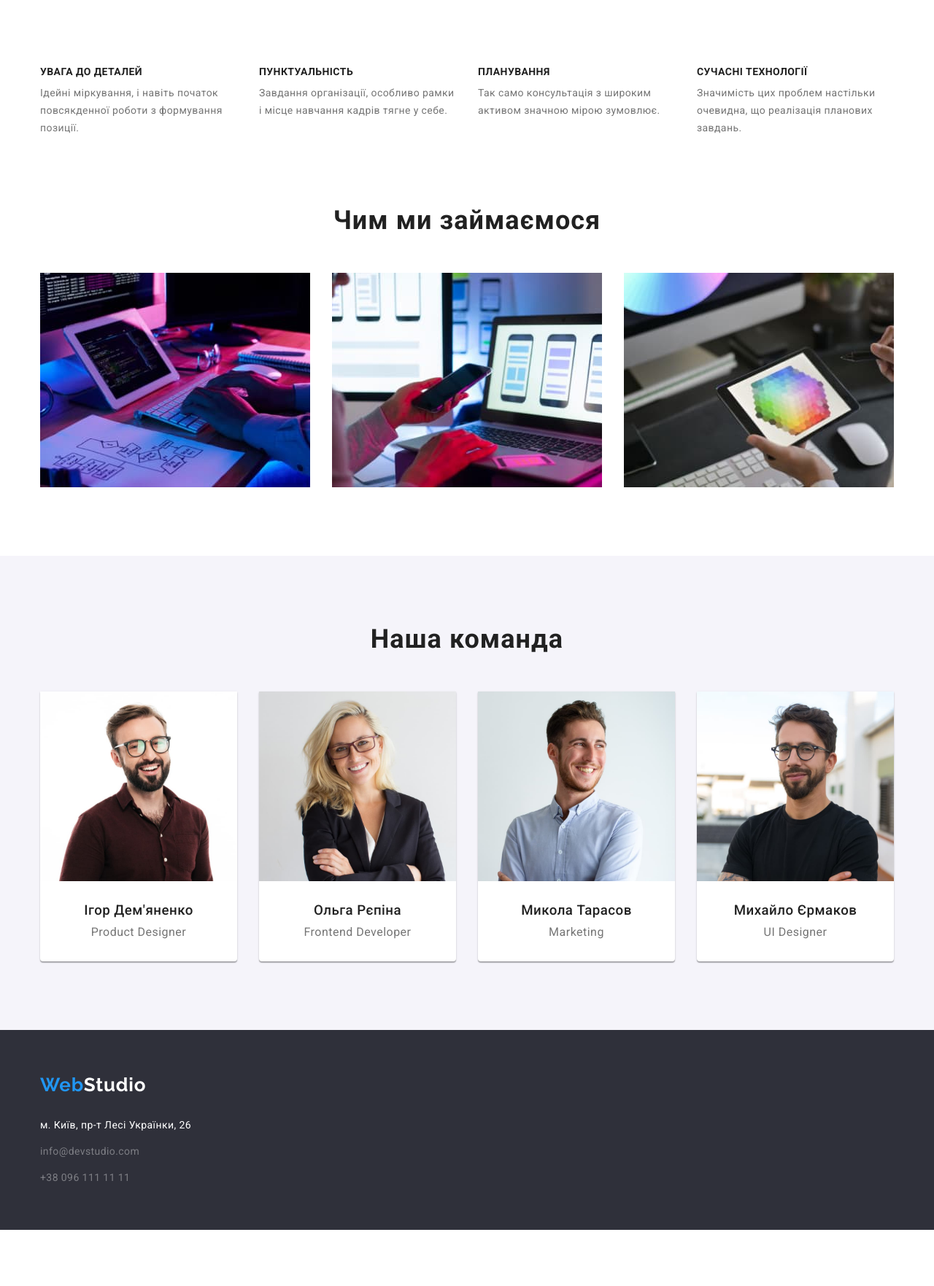
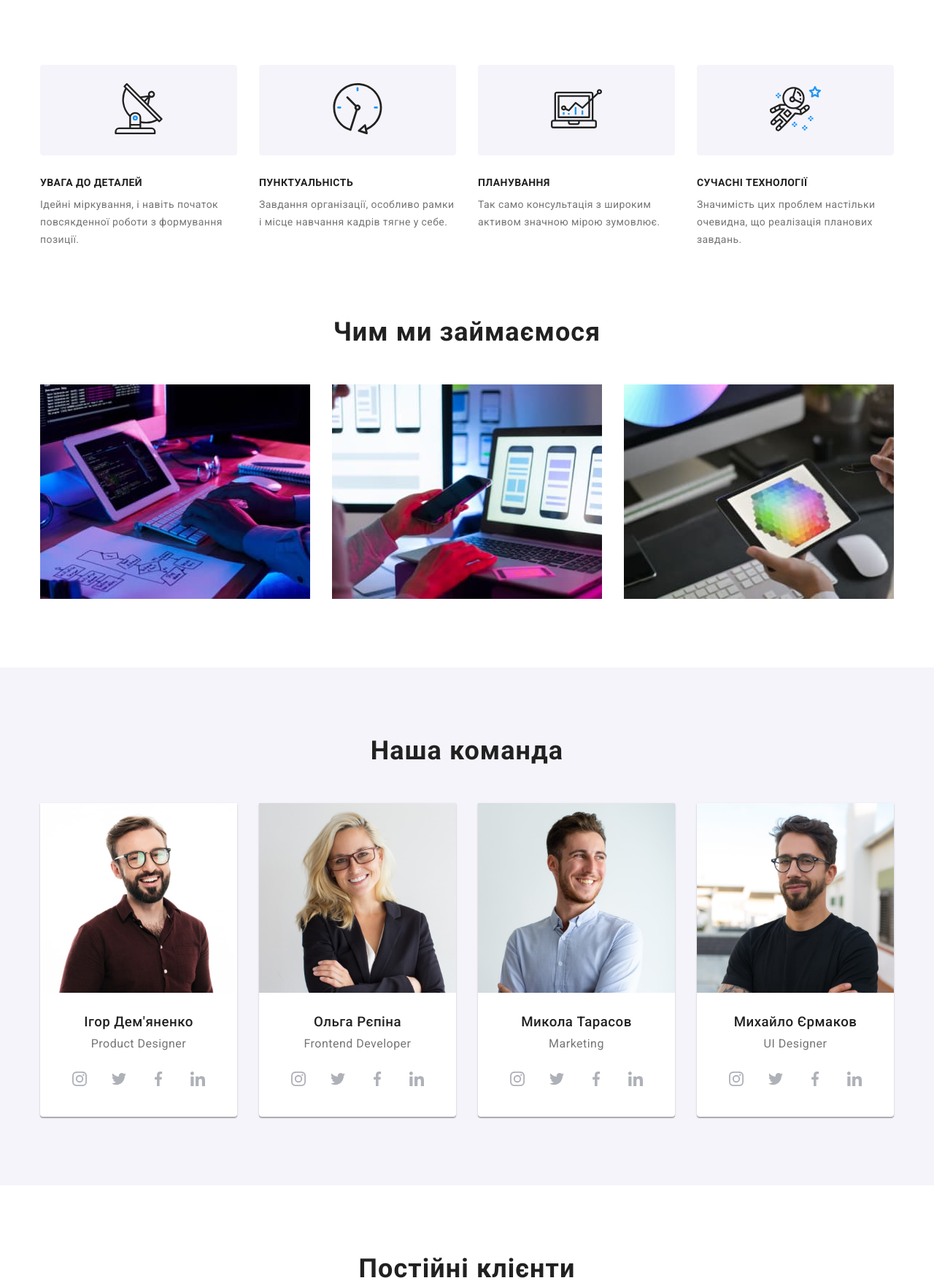
Before and after one commit to anigvo/goit-markup-hw-03, a plain HTML site: page index.html in a window 1280 px wide. Shown: the part 686-2449 px from the top of the page at 73% size. Before the commit the page ends 2372 px from the top, so only its background shows below. Drawn offline with nearby package versions, Linux system fonts and the light colour scheme.

Commit message:
Оновлення header, body
Додавання іконок у header.
Додавання іконок у features, картки команди (соц. мережі). Створення нового розділу "Постійні клієнти".

```diff
--- a/css/styles.css
+++ b/css/styles.css
@@ -11,6 +11,9 @@
     --hero-button-active: #188CE8;
     --header-border: #ECECEC;
     --example-item-border: #EEEEEE;
+    --hero-background-color: #2F303A80;
+    --hero-overlay-color: #C4C4C4;
+    --icon-color: #AFB1B8;
 }
 
 body {
@@ -136,6 +139,19 @@ margin-right: 40px;
     color: var(--logo-secondary-color);
 }
 
+
+.icon {
+    fill: currentColor;
+    width: 16px;
+    height: 12px;
+    margin-right: 10px;
+}
+
+.icon:hover {
+    fill: var(--logo-secondary-color);
+}
+
+
 /*----------------------FOOTER----------------------*/
 
 .footer {
@@ -189,10 +205,20 @@ margin-bottom: 12px;
 }
 
 .hero {
-    background-color: var(--primary-background-color);
+    background-color: var(--hero-overlay-color);
+    background-image: linear-gradient(to right, var(--hero-background-color), var(--hero-background-color)), url("../images/herobackground.jpg");
+    background-repeat: no-repeat;
+    background-position: center;
+    background-size: cover;
+    margin-left: auto;
+    margin-right: auto;
     text-align: center;
     padding: 200px 0;
+    max-width: 1600px;
+    height: 600px;
+
 }
+
 
 .hero-title {
     color: var(--secondary-text-color);
@@ -247,6 +273,17 @@ margin-bottom: 12px;
 
 .feature-item {
     flex-basis: calc((100% - 3*30px)/4);
+}
+
+.feature-icon-box {
+text-align: center;
+padding: 25px 100px;
+background-color: var(--secondary-background-color);
+margin-bottom: 30px;
+border-radius: 4px;
+}
+
+.feature-icon {
 }
 
 .feature-title {
@@ -310,6 +347,47 @@ margin-bottom: 12px;
 .team-content {
     padding: 30px 0px;
 }
+
+.icon-list {
+display: flex;
+gap: 10px;
+justify-content: center;
+margin-top: 16px;
+}
+
+.social-link {
+    display: flex;
+    width: 100%;
+    height: 100%;
+    align-items: center;
+    justify-content: center;
+    background-color: var(--body-background-color);
+    border-radius: 50%;
+    color: var(--icon-color);
+}
+
+.social-icon {
+    width: 20px;
+    height: 20px;
+    fill: currentColor;
+}
+
+.social-link:hover {
+    color: var(--body-background-color);
+    background-color: var(--logo-secondary-color);
+}
+
+.social-icon:hover {
+    fill: var(--body-background-color);
+}
+
+.social-item {
+    width: 44px;
+    height: 44px;
+}
+
+
+
 /*----------------------MAIN PORTFOLIO----------------------*/
 
 .example-list {
--- a/index.html
+++ b/index.html
@@ -37,16 +37,15 @@
         <ul class="contacts-header list">
           <li class="contacts-header-item">
             <a href="mailto:info@devstudio.com" class="link"
-              >info@devstudio.com</a
+              ><svg class="icon"><use href="./images/icons.svg#letter"></use></svg>info@devstudio.com</a
             >
           </li>
           <li class="contacts-header-item">
-            <a href="tel:+380961111111" class="link">+38 096 111 11 11</a>
+            <a href="tel:+380961111111" class="link"><svg class="icon"><use href="./images/icons.svg#phone"></use></svg>+38 096 111 11 11</a>
           </li>
         </ul>
       </div>
     </header>
-
     <main>
       <section class="hero">
         <div class="container">
@@ -61,6 +60,9 @@
           <h2 class="section-title visually-hidden">Переваги</h2>
           <ul class="list feature-list">
             <li class="feature-item">
+              <div class="feature-icon-box">
+                <svg class="feature-icon" width="70px" height="70px"><use href="../images/icons.svg#antenna"></use></svg>
+              </div>
               <h3 class="feature-title">УВАГА ДО ДЕТАЛЕЙ</h3>
               <p class="feature-content">
                 Ідейні міркування, і навіть початок повсякденної роботи з
@@ -68,6 +70,9 @@
               </p>
             </li>
             <li class="feature-item">
+              <div class="feature-icon-box">
+                <svg class="feature-icon" width="70px" height="70px"><use href="../images/icons.svg#clock"></use></svg>
+              </div>
               <h3 class="feature-title">ПУНКТУАЛЬНІСТЬ</h3>
               <p class="feature-content">
                 Завдання організації, особливо рамки і місце навчання кадрів
@@ -75,12 +80,18 @@
               </p>
             </li>
             <li class="feature-item">
+              <div class="feature-icon-box">
+                <svg class="feature-icon" width="70px" height="70px"><use href="../images/icons.svg#diagram"></use></svg>
+              </div>
               <h3 class="feature-title">ПЛАНУВАННЯ</h3>
               <p class="feature-content">
                 Так само консультація з широким активом значною мірою зумовлює.
               </p>
             </li>
             <li class="feature-item">
+              <div class="feature-icon-box">
+                <svg class="feature-icon" width="70px" height="70px"><use href="../images/icons.svg#astronaut"></use></svg>
+              </div>
               <h3 class="feature-title">СУЧАСНІ ТЕХНОЛОГІЇ</h3>
               <p class="feature-content">
                 Значимість цих проблем настільки очевидна, що реалізація
@@ -132,6 +143,12 @@
               />
               <div class="team-content"><h3 class="team-title">Ігор Дем'яненко</h3>
               <p>Product Designer</p>
+              <ul class="icon-list list">
+                <li class="social-item"><a href="" class="social-link"><svg class="social-icon"><use href="./images/icons.svg#instagram"></use></svg></a></li>
+                <li class="social-item"><a href="" class="social-link"><svg class="social-icon"><use href="./images/icons.svg#twitter"></use></svg></a></li>
+                <li class="social-item"><a href="" class="social-link"><svg class="social-icon"><use href="./images/icons.svg#facebook"></use></svg></a></li>
+                <li class="social-item"><a href="" class="social-link"><svg class="social-icon"><use href="./images/icons.svg#linkedin"></use></svg></a></li>
+              </ul>
               </div>
             </li>
             <li class="team-item">
@@ -142,7 +159,13 @@
               />
               <div class="team-content"><h3 class="team-title">Ольга Рєпіна</h3>
               <p>Frontend Developer</p>
-              </div>
+              <ul class="icon-list list">
+                <li class="social-item"><a href="" class="social-link"><svg class="social-icon"><use href="./images/icons.svg#instagram"></use></svg></a></li>
+                <li class="social-item"><a href="" class="social-link"><svg class="social-icon"><use href="./images/icons.svg#twitter"></use></svg></a></li>
+                <li class="social-item"><a href="" class="social-link"><svg class="social-icon"><use href="./images/icons.svg#facebook"></use></svg></a></li>
+                <li class="social-item"><a href="" class="social-link"><svg class="social-icon"><use href="./images/icons.svg#linkedin"></use></svg></a></li>
+              </ul>
+        </div>
             </li>
             <li class="team-item">
               <img class="team-img"
@@ -152,6 +175,12 @@
               />
               <div class="team-content"><h3 class="team-title">Микола Тарасов</h3>
               <p>Marketing</p>
+              <ul class="icon-list list">
+                <li class="social-item"><a href="" class="social-link"><svg class="social-icon"><use href="./images/icons.svg#instagram"></use></svg></a></li>
+                <li class="social-item"><a href="" class="social-link"><svg class="social-icon"><use href="./images/icons.svg#twitter"></use></svg></a></li>
+                <li class="social-item"><a href="" class="social-link"><svg class="social-icon"><use href="./images/icons.svg#facebook"></use></svg></a></li>
+                <li class="social-item"><a href="" class="social-link"><svg class="social-icon"><use href="./images/icons.svg#linkedin"></use></svg></a></li>
+              </ul>
               </div>
             </li>
             <li class="team-item">
@@ -162,11 +191,32 @@
               />
               <div class="team-content"><h3 class="team-title">Михайло Єрмаков</h3>
               <p>UI Designer</p>
+              <ul class="icon-list list">
+                <li class="social-item"><a href="" class="social-link"><svg class="social-icon"><use href="./images/icons.svg#instagram"></use></svg></a></li>
+                <li class="social-item"><a href="" class="social-link"><svg class="social-icon"><use href="./images/icons.svg#twitter"></use></svg></a></li>
+                <li class="social-item"><a href="" class="social-link"><svg class="social-icon"><use href="./images/icons.svg#facebook"></use></svg></a></li>
+                <li class="social-item"><a href="" class="social-link"><svg class="social-icon"><use href="./images/icons.svg#linkedin"></use></svg></a></li>
+              </ul>
               </div>
             </li>
           </ul>
         </div>
       </section>
+
+      <section class="section">
+        <div class="container">
+          <h2 class="section-title">Постійні клієнти</h2>
+          <ul class="list client-list">
+            <li class="client-item">
+            </li>
+            <li class="client-item">
+            </li>
+            <li class="client-item">
+            </li>
+          </ul>
+        </div>
+      </section>
+
     </main>
 
     <footer class="footer">
```
Also changed, not shown: images/herobackground.jpg (added), images/icons.svg (added).
